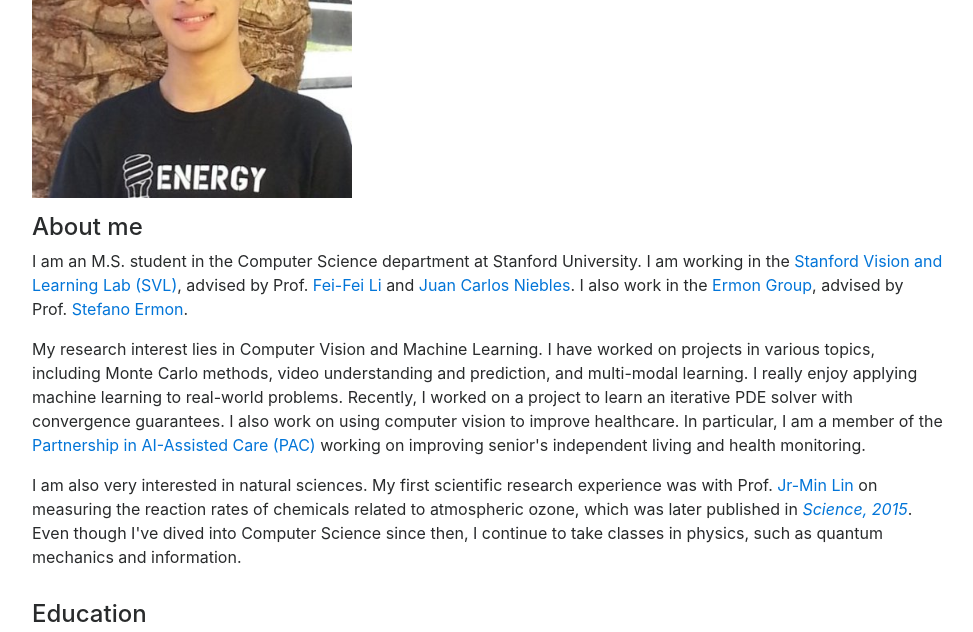
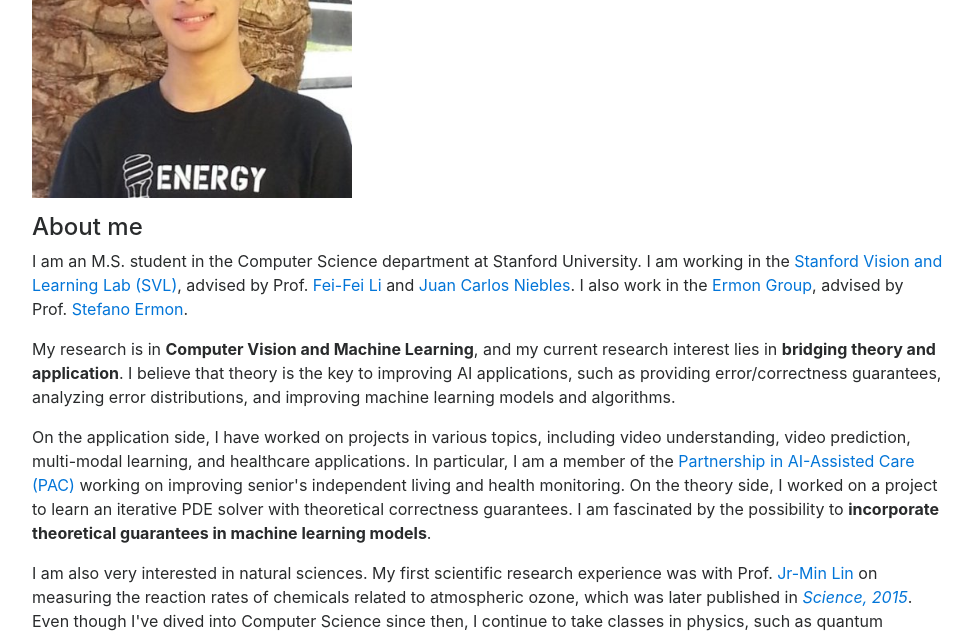
Before and after one commit to jthsieh/jthsieh.github.io, a plain HTML site: page index.html in a window 1280 px wide. Shown: the part 146-778 px from the top of the page, without its empty margins (157-1130 px from the left). Drawn offline with nearby package versions, Linux system fonts and the light colour scheme; a script that the page names is missing.

Commit message:
Update bio and CV.

```diff
--- a/index.html
+++ b/index.html
@@ -107,12 +107,16 @@
           </p>
 
           <p>
-          My research interest lies in Computer Vision and Machine Learning.
-          I have worked on projects in various topics, including Monte Carlo methods, video understanding and prediction, and multi-modal learning.
-          I really enjoy applying machine learning to real-world problems.
-          Recently, I worked on a project to learn an iterative PDE solver with convergence guarantees.
-          I also work on using computer vision to improve healthcare.
+          My research is in <strong>Computer Vision and Machine Learning</strong>,
+          and my current research interest lies in <strong>bridging theory and application</strong>.
+          I believe that theory is the key to improving AI applications, such as providing error/correctness guarantees, analyzing error distributions, and improving machine learning models and algorithms.
+          </p>
+
+          <p>
+          On the application side, I have worked on projects in various topics, including video understanding, video prediction, multi-modal learning, and healthcare applications.
           In particular, I am a member of the <a href="https://aicare.stanford.edu/">Partnership in AI-Assisted Care (PAC)</a> working on improving senior's independent living and health monitoring.
+          On the theory side, I worked on a project to learn an iterative PDE solver with theoretical correctness guarantees.
+          I am fascinated by the possibility to <strong>incorporate theoretical guarantees in machine learning models</strong>.
           </p>
 
           <p>
```
Also changed, not shown: 1 other file.
